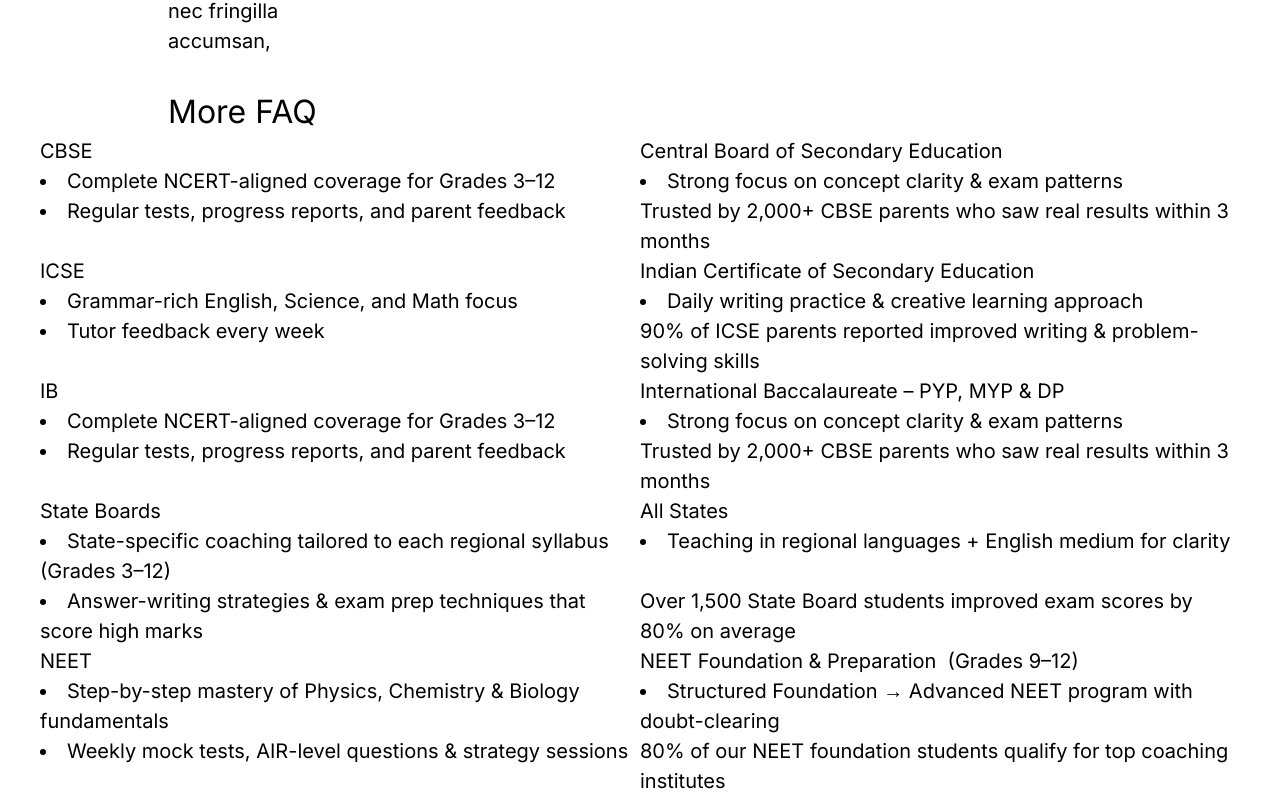
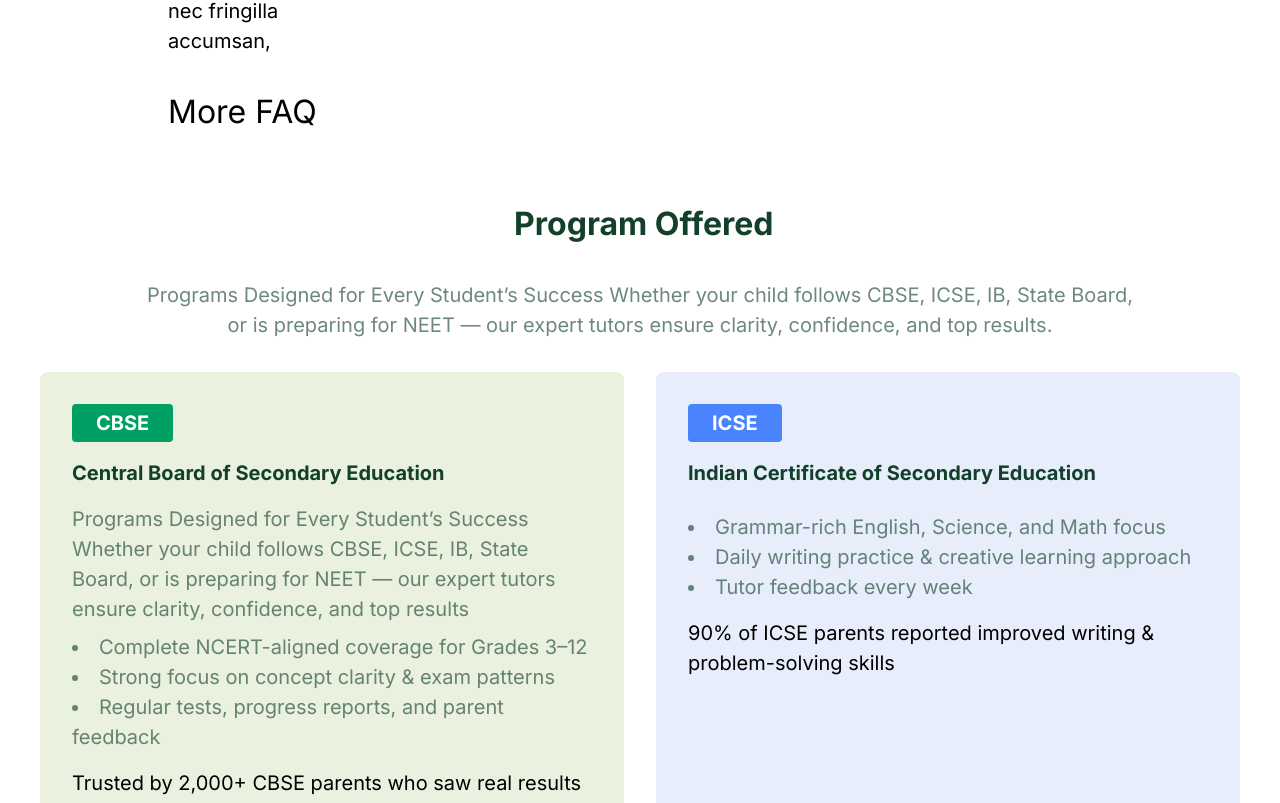
Before and after one commit to Iamkaran8/vikars, a React (Vite) app: page / in a window 1280 px wide. Shown: the part 1175-1978 px from the top of the page. Built offline with nearby package versions, Linux system fonts and the light colour scheme.

Commit message:
program offerd section completed

```diff
--- a/src/components/HomeComponents/Program-offered.tsx
+++ b/src/components/HomeComponents/Program-offered.tsx
@@ -5,15 +5,21 @@
                point:["Complete NCERT-aligned coverage for Grades 3–12",
                        "Strong focus on concept clarity & exam patterns",
                        "Regular tests, progress reports, and parent feedback",],
-               footerText:"Trusted by 2,000+ CBSE parents who saw real results within 3 months"
-            },
+               footerText:"Trusted by 2,000+ CBSE parents who saw real results within 3 months" ,
+                backgroundColor: "#EAF1DF",
+                headerBackgroundColor: "#00A065",
+                headerTextColor: "white",
+                        },
             {title:"ICSE",
               titleText:"Indian Certificate of Secondary Education",
-              content:"Programs Designed for Every Student’s Success Whether your child follows CBSE, ICSE, IB, State Board, or is preparing for NEET — our expert tutors ensure clarity, confidence, and top results",
+              content:"",
                point:["Grammar-rich English, Science, and Math focus",
                        "Daily writing practice & creative learning approach",
                        "Tutor feedback every week",],
-               footerText:"90% of ICSE parents reported improved writing & problem-solving skills"
+               footerText:"90% of ICSE parents reported improved writing & problem-solving skills",
+                 backgroundColor: "#E7EDFB",
+                headerBackgroundColor: "#4984FC",
+                headerTextColor: "white",
             },
             {title:"IB",
               titleText:"International Baccalaureate – PYP, MYP & DP",
@@ -21,40 +27,62 @@
                point:["Complete NCERT-aligned coverage for Grades 3–12",
                        "Strong focus on concept clarity & exam patterns",
                        "Regular tests, progress reports, and parent feedback",],
-               footerText:"Trusted by 2,000+ CBSE parents who saw real results within 3 months"
+               footerText:"Trusted by 2,000+ CBSE parents who saw real results within 3 months",
+                    backgroundColor: "#F9EFE6",
+                headerBackgroundColor: "#E95D5C",
+                headerTextColor: "white",
+
             },
             {title:"State Boards",
               titleText:"All States",
-              content:"Programs Designed for Every Student’s Success Whether your child follows CBSE, ICSE, IB, State Board, or is preparing for NEET — our expert tutors ensure clarity, confidence, and top results",
+              content:"",
                point:["State-specific coaching tailored to each regional syllabus (Grades 3–12)",
                        "Teaching in regional languages + English medium for clarity",
                        "Answer-writing strategies & exam prep techniques that score high marks",],
-               footerText:"Over 1,500 State Board students improved exam scores by 80% on average"
+               footerText:"Over 1,500 State Board students improved exam scores by 80% on average",
+                   backgroundColor: "#E7EDFB",
+                headerBackgroundColor: "#4984FC",
+                headerTextColor: "white",
+
             },
             {title:"NEET",
               titleText:"NEET Foundation & Preparation  (Grades 9–12)",
-              content:"Programs Designed for Every Student’s Success Whether your child follows CBSE, ICSE, IB, State Board, or is preparing for NEET — our expert tutors ensure clarity, confidence, and top results",
+              content:"",
                point:["Step-by-step mastery of Physics, Chemistry & Biology fundamentals",
                        "Structured Foundation → Advanced NEET program with doubt-clearing",
                        "Weekly mock tests, AIR-level questions & strategy sessions",],
-               footerText:"80% of our NEET foundation students qualify for top coaching institutes"
+               footerText:"80% of our NEET foundation students qualify for top coaching institutes",
+                  backgroundColor: "#E3FFD4",
+                headerBackgroundColor: "#97FF5E",
+                headerTextColor: "black",
             },
         ]
 
         export const Program = ()=>{
             return(
-            <div>
+            <div className="pt-16">
+                <div>
+                    <h1 className="text-forest text-32 font-bold text-center"> Program Offered</h1>
+                    <p className="text-text text-center  py-8">Programs Designed for Every Student’s Success
+Whether your child follows CBSE, ICSE, IB, State Board, <br/>or is preparing for NEET — our expert tutors ensure clarity, confidence, and top results.
+</p>
+
+                </div>
+                <div className="grid grid-cols-1 md:grid-cols-2 lg:grid-cols-2 gap-8 ">
                  { data.map((item,i)=>(
-                    <div className="grid grid-cols-1 md:grid-cols-2 lg:grid-cols-2 gap4" key={i}>
-                        <h1 key={i}>{item.title}</h1>
-                        <h2>{item.titleText}</h2>
-                        {item.point.map((point)=><li>{point}</li>)}
-                        <h3>{item.footerText}</h3>
+                    <div className="p-8 rounded-lg" style={{backgroundColor:item.backgroundColor}} key={i}>
+                        <h1 key={i} style={{backgroundColor:item.headerBackgroundColor,color:item.headerTextColor}} className="w-max px-6  text-center rounded p-1 font-bold ">{item.title}</h1>
+                        <h2 className="py-4 text-forest font-bold">{item.titleText}</h2>
+                        <p className="pb-2 text-text">{item.content}</p>
+                        {item.point.map((point)=><li className="text-text">{point}</li>)}
+                        <h3 className="pt-4">{item.footerText}</h3>
 
 
 
+            </div> ))}
             </div>
-                 ))}
+
+
             </div>
             )
 
--- a/tailwind.config.js
+++ b/tailwind.config.js
@@ -12,7 +12,8 @@
         forest : "#124029",
         mint : "#E4FFCD",
         coral: "#E95D5C",
-        gray : "#b3b6bf"
+        gray : "#b3b6bf",
+        text: "#1240299d"
       },
       fontSize :{
         '14' : "14px",
```
